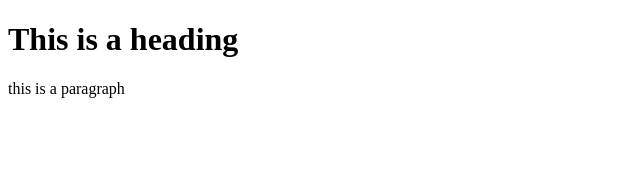
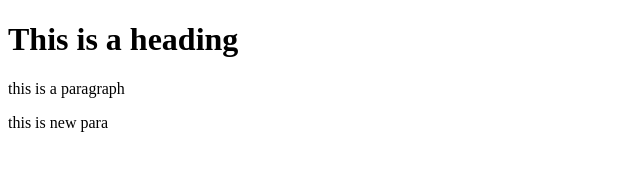
Before and after one commit to DeekshaGunjal/git-test, a plain HTML site: page index.html in a window 1280 px wide. Shown: the whole page, without its empty margins (0-640 px from the left). Drawn offline with Linux system fonts and the light colour scheme.

Commit message:
third commit

```diff
--- a/index.html
+++ b/index.html
@@ -6,5 +6,6 @@
 <body>
 <h1>This is a heading</h1>
 <p>this is a paragraph</p>
+<p>this is new para</p>
 </body>
 </html>
```
